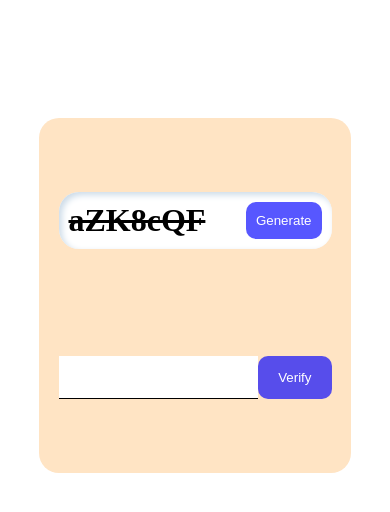
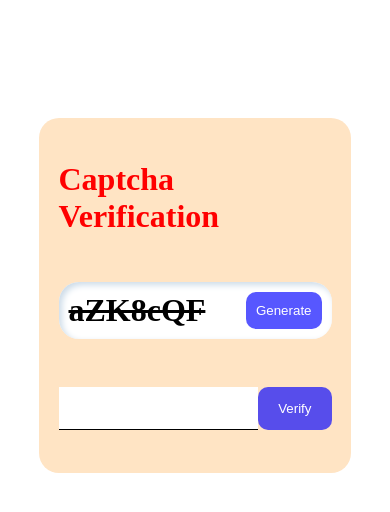
Before and after one commit to bala-077/Basic-Captcha-Verification, a plain HTML site: page index.html in a window 390 px wide. Drawn offline with Linux system fonts and the light colour scheme.

Commit message:
existing file updated

```diff
--- a/index.html
+++ b/index.html
@@ -10,8 +10,10 @@
 
 <body>
     <div class="container">
+        <h1 class="h1">Captcha Verification</h1>
+
         <div class="captcha">
-            <strike><h1 id="captchagenerator">generate captcha</h1></strike>
+            <strike><h1 id="captchagenerator"></h1></strike>
             <button id="generate">Generate</button>
         </div>
         <div class="content">
--- a/style.css
+++ b/style.css
@@ -19,6 +19,9 @@ body{
     height: 60%;
     padding: 5%;
     box-shadow: rgba(3, 102, 214, 0.3) 0px 0px 0px 3px;
+}
+.container .h1{
+    color: blue;
 }
 .captcha{
     width: 100%;
@@ -62,6 +65,9 @@ body{
     body{
         height: 70vh;
     }
+    .container .h1{
+        color: red;
+    }
     .container{
         width: 100%;
         width: 80%;
```
